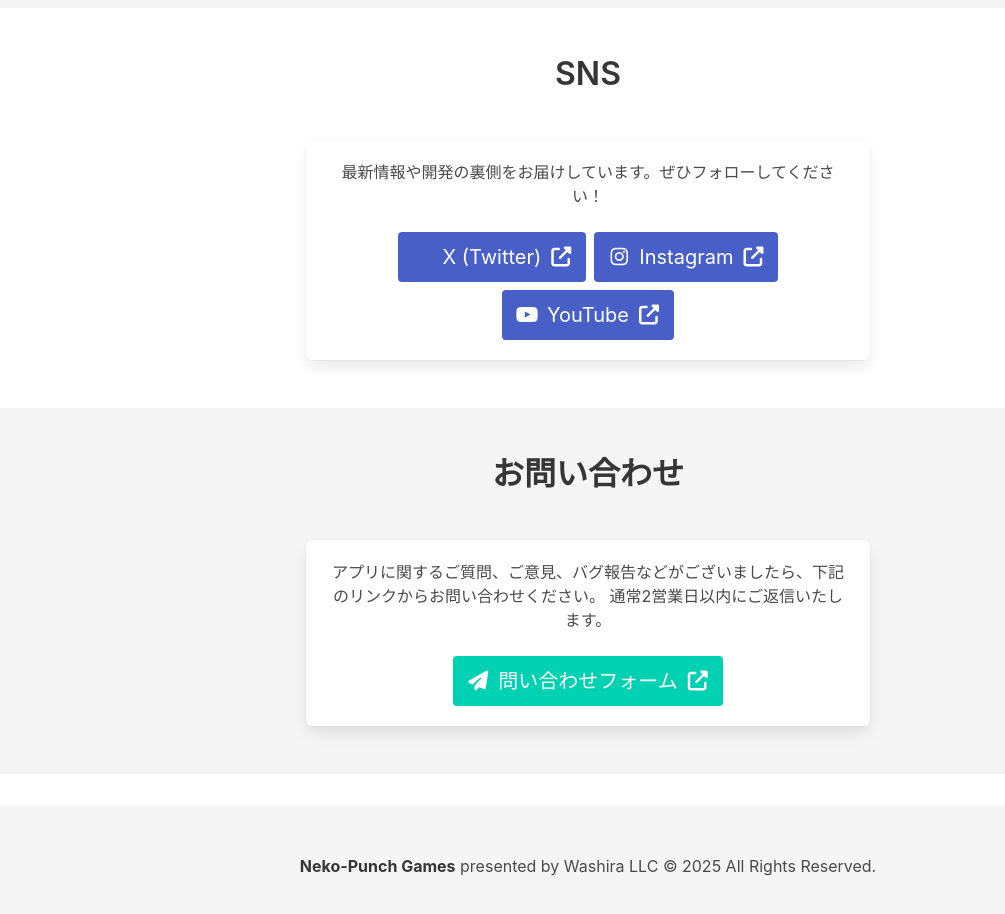
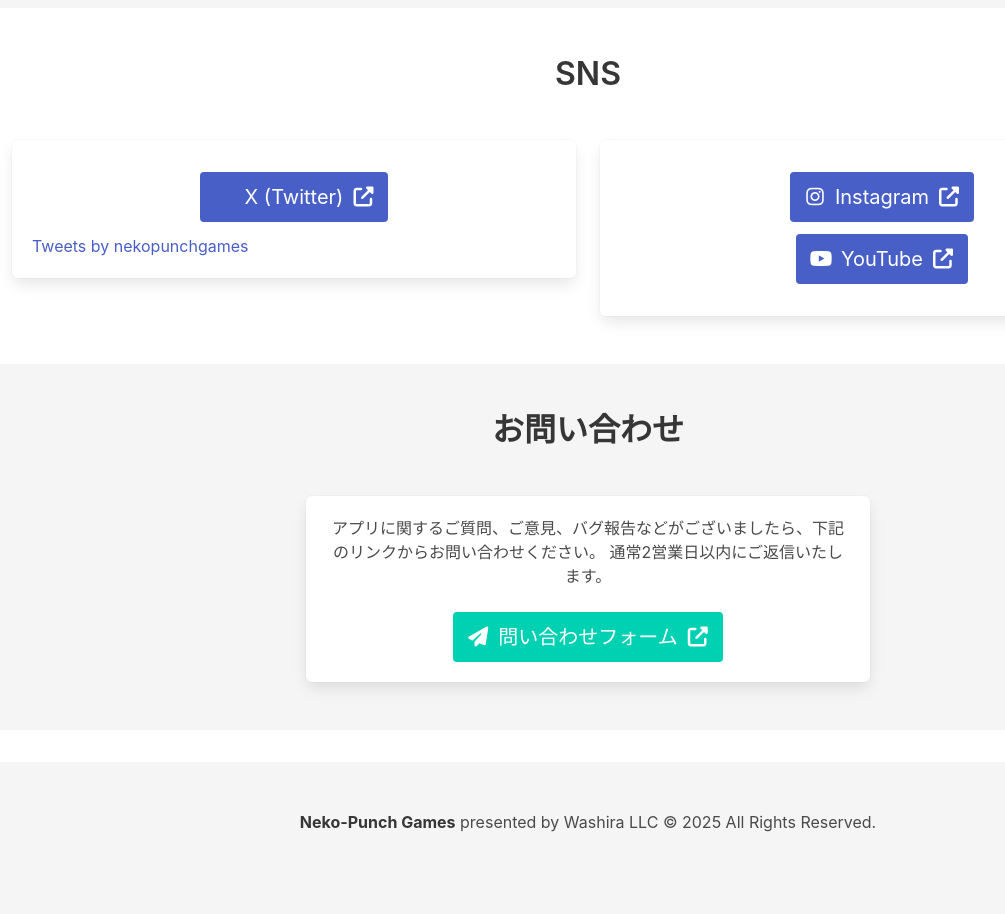
Before and after one commit to washira-co/gh-pages-developer.neko-punch.games, a plain HTML site: page index.html in a window 1280 px wide. Shown: the part 1780-2694 px from the top of the page, without its empty margins (52-1057 px from the left). Drawn offline with nearby package versions, Linux system fonts and the light colour scheme.

Commit message:
SNSセクションにTwitter、Instagram、YouTubeのリンクを追加し、埋め込みコードをコメントアウト

```diff
--- a/index.html
+++ b/index.html
@@ -193,41 +193,58 @@
     <section id="social" class="section">
         <div class="container">
             <h2 class="title is-3 has-text-centered mb-6">SNS</h2>
-            <div class="columns is-centered">
+            <div class="columns is-multiline">
+                <!-- X (Twitter) -->
                 <div class="column is-6">
                     <div class="box">
-                        <p class="has-text-centered mb-5">
-                            最新情報や開発の裏側をお届けしています。ぜひフォローしてください！
-                        </p>
-                        <div class="buttons is-centered">
+                        <div class="has-text-centered mt-3 mb-3">
                             <a href="https://x.com/nekopunchgames" class="button is-link is-medium" target="_blank"
                                 rel="noopener noreferrer">
                                 <span class="icon">
                                     <i class="fab fa-x-twitter"></i>
                                 </span>
-                                <span>X (Twitter)</span> <span class="icon">
+                                <span>X (Twitter)</span>
+                                <span class="icon">
                                     <i class="fas fa-external-link-alt"></i>
                                 </span>
                             </a>
+                        </div>
+                        <!-- 埋め込み -->
+                        <a class="twitter-timeline" href="https://twitter.com/nekopunchgames?ref_src=twsrc%5Etfw">Tweets by nekopunchgames</a> <script async src="https://platform.twitter.com/widgets.js" charset="utf-8"></script>
+                    </div>
+                </div>
+
+                <div class="column is-6">
+                    <div class="box">
+                        <!-- Instagram -->
+                        <div class="has-text-centered mt-3 mb-3">
                             <a href="https://www.instagram.com/nekopunchgames/" class="button is-link is-medium"
                                 target="_blank" rel="noopener noreferrer">
                                 <span class="icon">
                                     <i class="fab fa-instagram"></i>
                                 </span>
-                                <span>Instagram</span> <span class="icon">
+                                <span>Instagram</span>
+                                <span class="icon">
                                     <i class="fas fa-external-link-alt"></i>
                                 </span>
                             </a>
+                        </div>
+                        <!-- <iframe src="https://www.instagram.com/nekopunchgames/embed" width="100%" height="400" frameborder="0" scrolling="no"></iframe> -->
+
+                        <!-- YouTube -->
+                        <div class="has-text-centered mt-3 mb-3">
                             <a href="https://www.youtube.com/@Neko-Punch-Games" class="button is-link is-medium"
                                 target="_blank" rel="noopener noreferrer">
                                 <span class="icon">
                                     <i class="fab fa-youtube"></i>
                                 </span>
-                                <span>YouTube</span> <span class="icon">
+                                <span>YouTube</span>
+                                <span class="icon">
                                     <i class="fas fa-external-link-alt"></i>
                                 </span>
                             </a>
                         </div>
+                        <!-- <iframe src="https://www.youtube.com/embed?listType=user_uploads&list=Neko-Punch-Games" width="100%" height="400" frameborder="0" allowfullscreen></iframe> -->
                     </div>
                 </div>
             </div>
```
